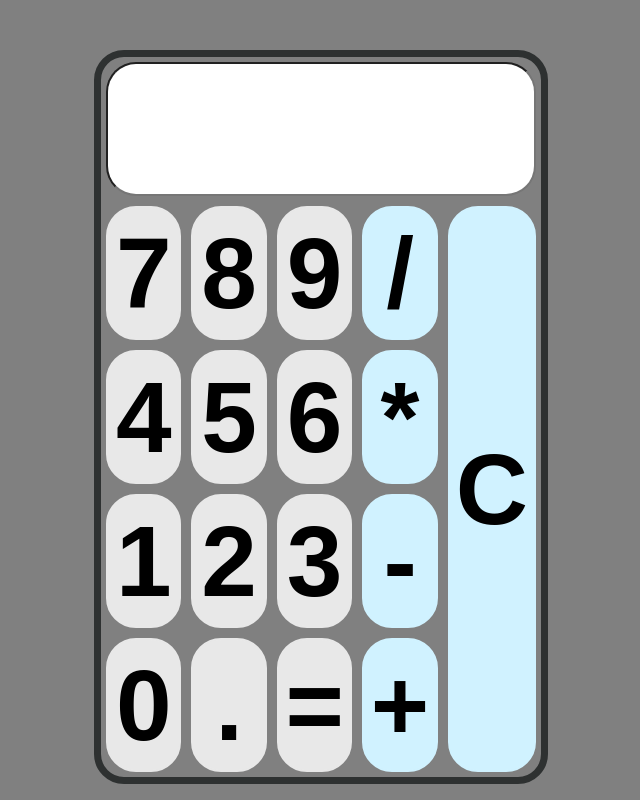
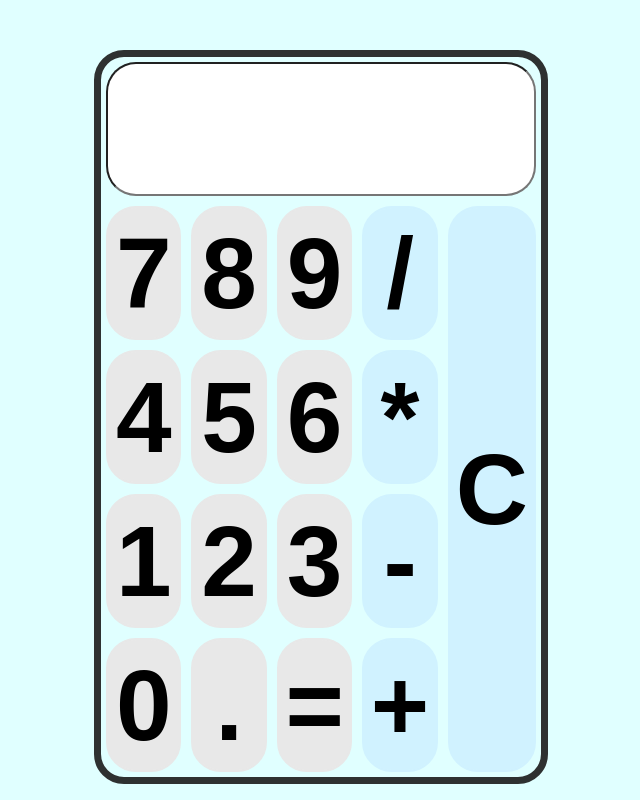
Before and after one commit to VadimSchmitz/react-calculator, a React (Create React App) app: page / in a window 1280 px wide. Shown: the whole page, without its empty margins (319-959 px from the left). Built offline with nearby package versions, Linux system fonts and the light colour scheme.

Commit message:
closed #3
closed #3

```diff
--- a/src/index.css
+++ b/src/index.css
@@ -2,7 +2,7 @@ html, body, #root, .App {
   height: 100%;
   overflow: hidden;
   margin:0px;
-  background-color: gray;
+  background-color: lightcyan;
 }
 
 .light-grey {
```
